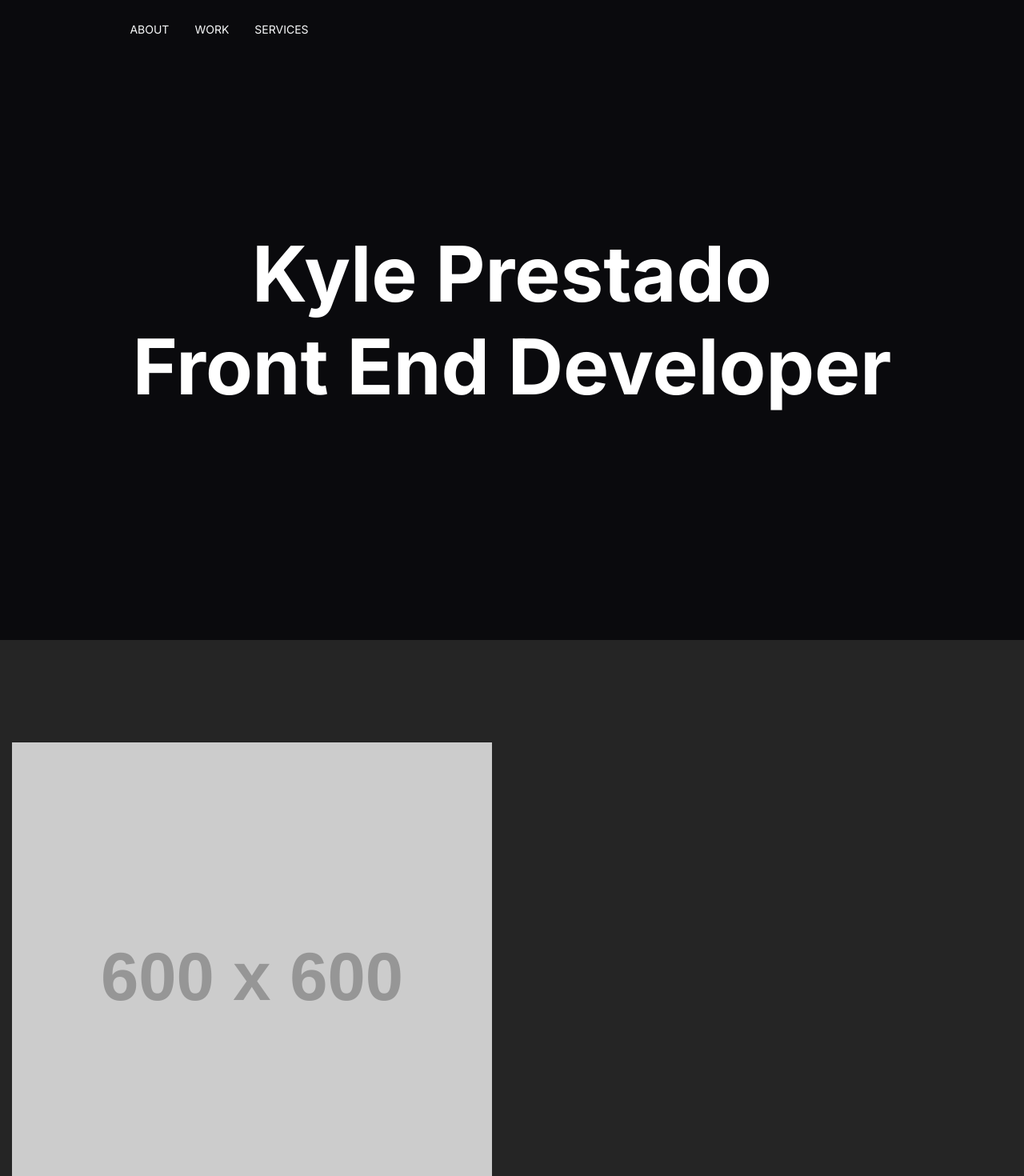
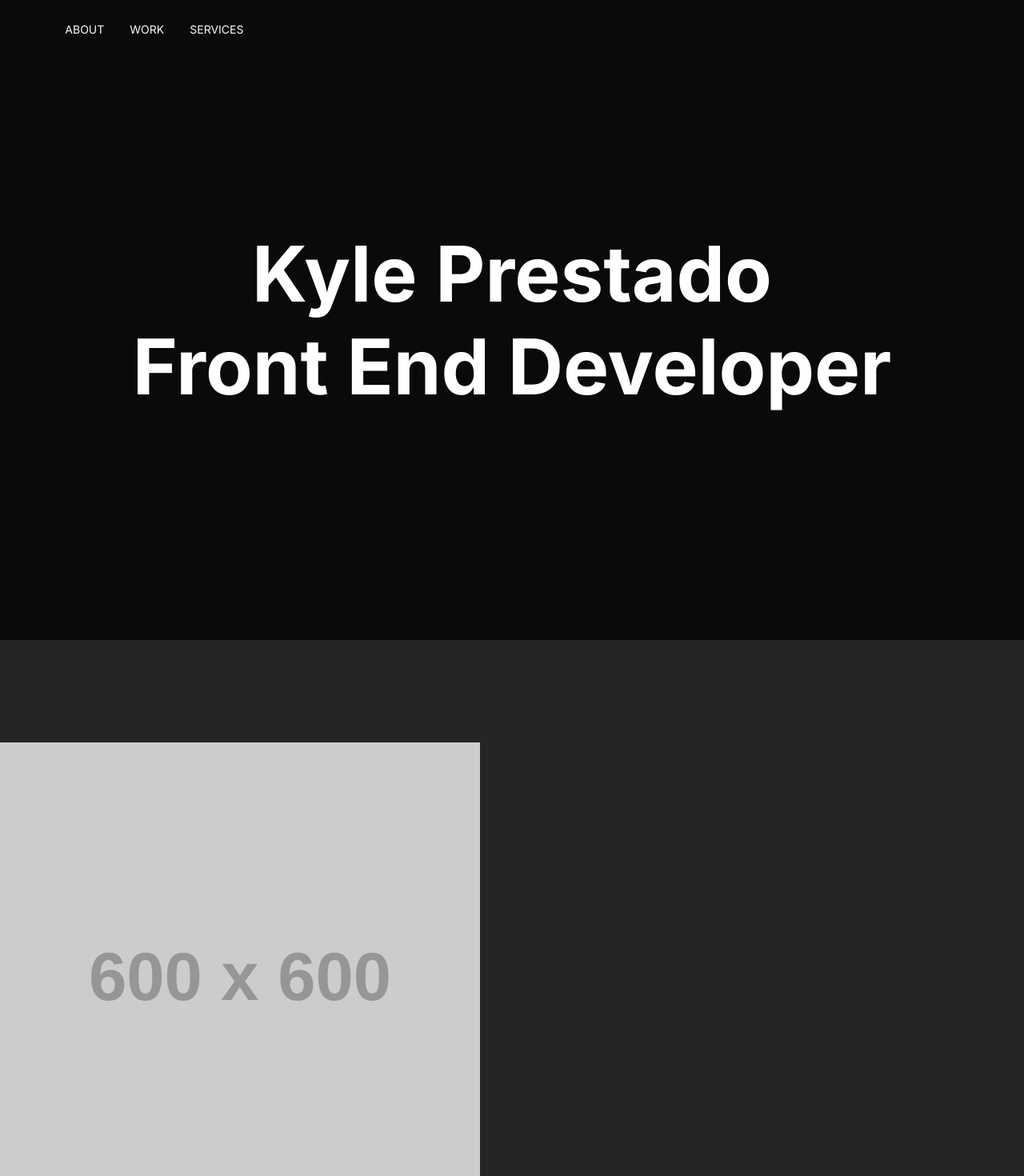
Before and after one commit to kylerossece/portfolio-master, a Next.js app: page / in a window 1280 px wide. Shown: the top 1470 px of the page at 80% size. Built offline with nearby package versions, Linux system fonts and the light colour scheme.

Commit message:
fix nav overflow

```diff
--- a/app/layout.tsx
+++ b/app/layout.tsx
@@ -17,10 +17,8 @@ export default function RootLayout({
   return (
     <html lang="en" className={inter.className}>
       <body>
-        <main>
-          <Header />
-          {children}
-        </main>
+        <Header />
+        <main>{children}</main>
       </body>
     </html>
   );
--- a/assets/css/layout/header.module.scss
+++ b/assets/css/layout/header.module.scss
@@ -1,42 +1,44 @@
-
 @import "../../media-queries.scss";
 
-.header{
+.header {
   position: fixed;
   top: 0;
   z-index: 40;
   width: 100%;
-}
-
-.header{
+  &-container {
     margin-top: 1rem;
     border-radius: calc(infinity * 1px);
     padding: 0.5rem;
     transition-property: color, background-color;
-    transition-timing-function:  cubic-bezier(0.4, 0, 0.2, 1);
-    transition-duration:500ms;
-    &-bg{
+    transition-timing-function: cubic-bezier(0.4, 0, 0.2, 1);
+    transition-duration: 500ms;
+  }
+  &-bg {
     border-color: color-mix(in oklab, #fffef9 20%, transparent);
     background-color: color-mix(in oklab, #060918 60%, transparent);
     backdrop-filter: blur(8px);
     box-shadow: inset 0 1px 1px 0 rgb(255 254 249 / 0.3);
   }
-    &-clear{
+  &-clear {
     border-color: transparent;
     background-color: transparent;
     backdrop-filter: none;
   }
 }
 
-.nav{
+.nav {
   margin-inline-start: 1rem;
   display: none;
   align-items: center;
   column-gap: 1.5rem;
-    @include respond-above(lg){
+  @include respond-above(lg) {
     display: flex;
   }
-    a{
+  &Grid {
+    display: grid;
+    grid-template-columns: repeat(3, minmax(0, 1fr));
+  }
+  a {
     color: #f9fafb; /* equivalent to text-neutrals-50 */
     position: relative;
     display: flex;
@@ -45,7 +47,7 @@
     padding: 0.25rem; /* p-1 = 4px */
     font-size: 0.875rem; /* text-sm */
     text-transform: uppercase;
-        &::after{
+    &::after {
       content: "";
       position: absolute;
       left: 0;
@@ -53,11 +55,17 @@
       bottom: 12.25%;
       height: 1px;
       transform: scaleX(0);
-            background-image: linear-gradient(to right, transparent, #e5e7eb, transparent); /* via-neutrals-200 */
+      background-image: linear-gradient(
+        to right,
+        transparent,
+        #e5e7eb,
+        transparent
+      ); /* via-neutrals-200 */
       transition: transform 0.3s ease;
       transform-origin: center;
     }
-        &:hover::after, :focus-visible::after {
+    &:hover::after,
+    :focus-visible::after {
       transform: scaleX(-1);
     }
   }
--- a/assets/css/ui/container.module.scss
+++ b/assets/css/ui/container.module.scss
@@ -1,10 +1,10 @@
-@import '../../media-queries.scss';
+@import "../../media-queries.scss";
 
-.container{
-    margin-inline: auto;
-    max-width: 96rem;
-    width: calc(11/12 * 100%);
-    @include respond-below(xl){
-        width: calc(4/5 * 100%);
-    }
+.container {
+  margin-inline: auto;
+  max-width: 96rem;
+  width: calc(11 / 12 * 100%);
+  @include respond-above(xl) {
+    width: calc(4 / 5 * 100%);
+  }
 }
--- a/components/layout/Header.tsx
+++ b/components/layout/Header.tsx
@@ -1,47 +1,50 @@
-'use client';
-import React from 'react'
-import {Container} from '@/components/ui/container';
-import { useScrollNav } from '@/hooks/use-scroll-nav';
-import clsx from 'clsx';
+"use client";
+import React from "react";
+import { Container } from "@/components/ui/container";
+import { useScrollNav } from "@/hooks/use-scroll-nav";
+import clsx from "clsx";
 import styles from "@/assets/css/layout/header.module.scss";
 
 const Header = () => {
-
- const {isScrolled} = useScrollNav();
+  const { isScrolled } = useScrollNav();
 
   const links = [
     {
-      label: 'About',
-      href: '/#about',
+      label: "About",
+      href: "/#about",
     },
     {
-      label: 'Work',
-      href: '/#work',
+      label: "Work",
+      href: "/#work",
     },
     {
-      label: 'Services',
-      href: '/#services',
+      label: "Services",
+      href: "/#services",
     },
   ] as const;
 
   return (
     <header aria-label="Primary" className={styles.header}>
       <Container>
-        <div className={clsx(styles.header, isScrolled ? styles['header-bg'] : styles['header-clear'])}>
+        <div
+          className={clsx(
+            styles["header-container"],
+            isScrolled ? styles["header-bg"] : styles["header-clear"]
+          )}
+        >
+          <div className={styles.navGrid}>
             <nav aria-label="Primary" className={styles.nav}>
               {links.map((link) => (
-                <a
-                  key={link.href}
-                  href={link.href}
-                >
+                <a key={link.href} href={link.href}>
                   {link.label}
                 </a>
               ))}
             </nav>
           </div>
+        </div>
       </Container>
     </header>
-  )
-}
+  );
+};
 
 export { Header };
--- a/components/sections/carousel.tsx
+++ b/components/sections/carousel.tsx
@@ -55,9 +55,9 @@ const Carousel = ({ sectionRef }: CarouselProps) => {
       }}
       touchEventsTarget={"container"}
       slidesPerView="auto"
-      spaceBetween={15}
-      slidesOffsetAfter={15}
-      slidesOffsetBefore={15}
+      spaceBetween={0}
+      slidesOffsetAfter={0}
+      slidesOffsetBefore={0}
       freeMode={true}
       modules={[FreeMode]}
     >
--- a/components/sections/projects copy.tsx
+++ b/components/sections/projects copy.tsx
@@ -1,4 +1,4 @@
-"use client";
+  "use client";
 import React, { use } from "react";
 import gsap from "gsap";
 import Link from "next/link";
```
Lines whose indentation alone changed are shown as unchanged.
